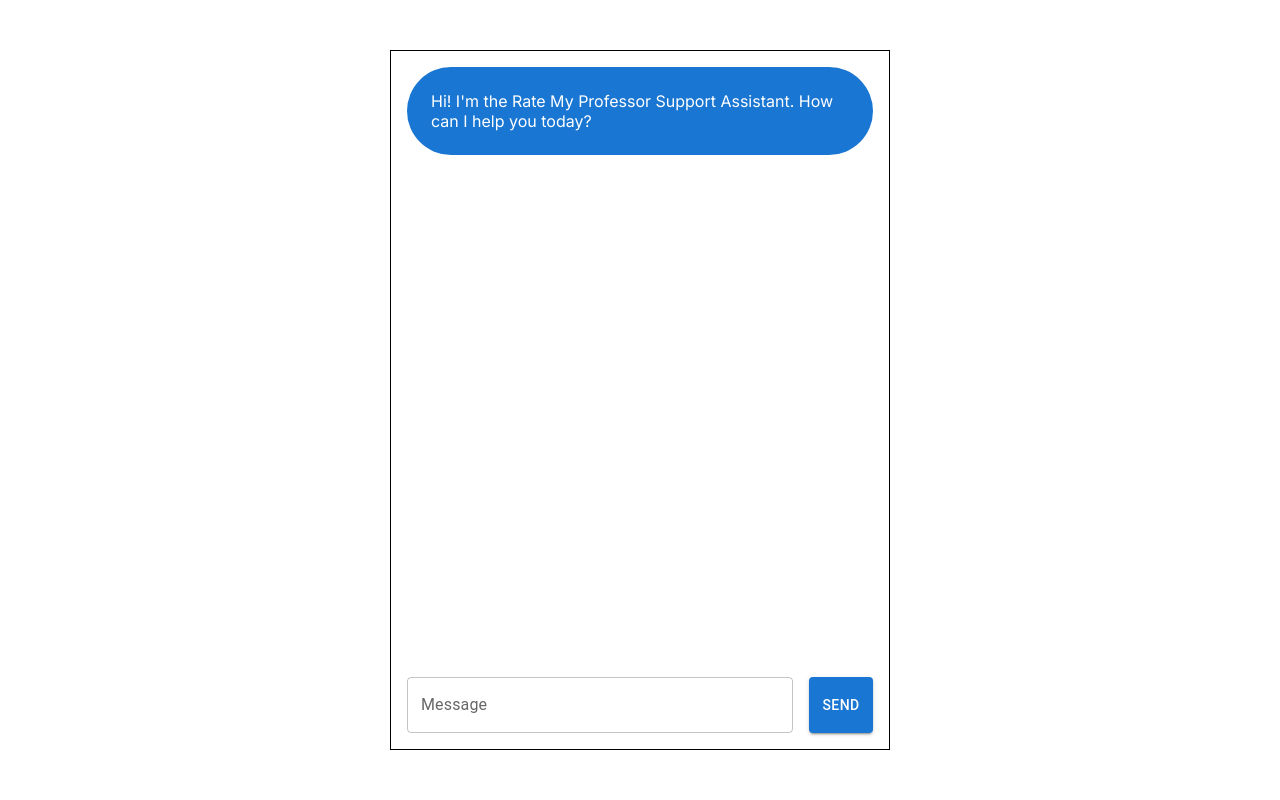
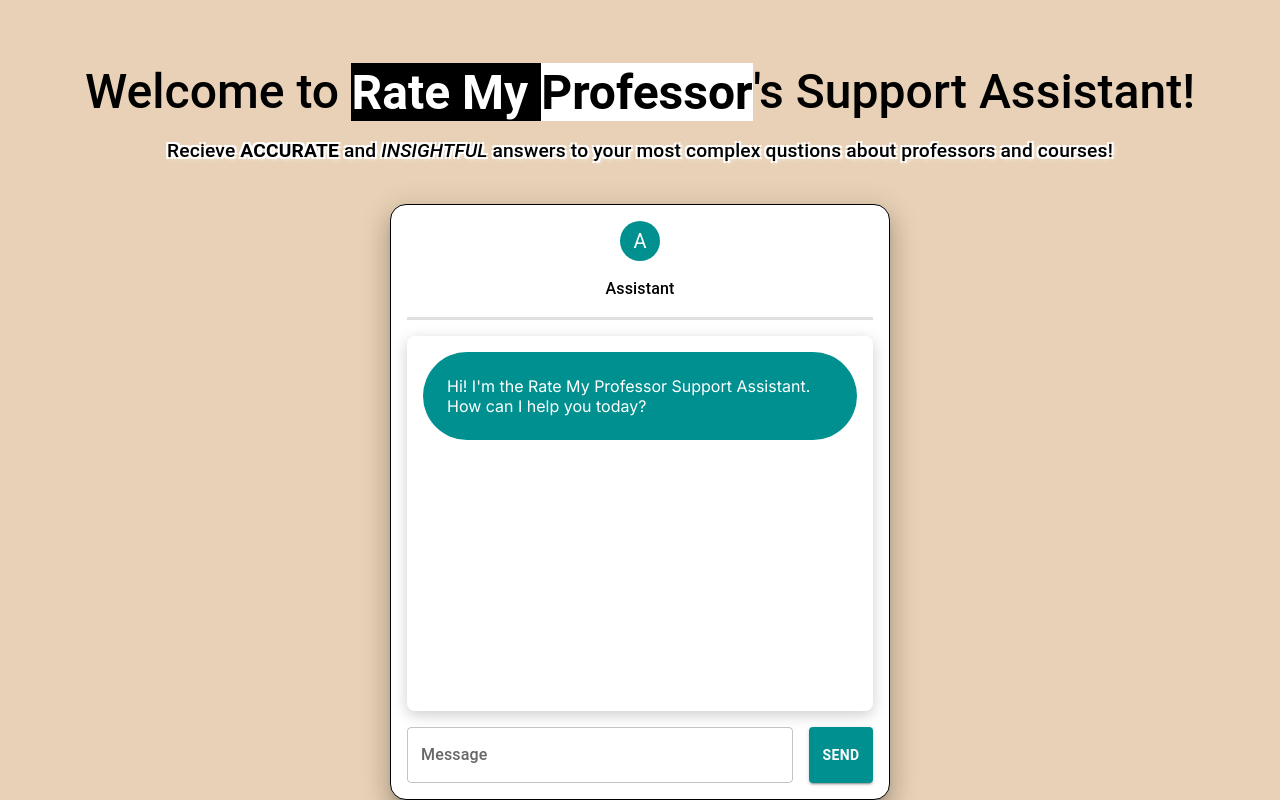
Before and after one commit to kalpipatel/AI-RateMyProf, a Next.js app: page / in a window 1280 px wide. Built offline with nearby package versions, Linux system fonts and the light colour scheme.

Commit message:
landing page phase 1: Uncomment the lines needed to test the api calls

```diff
--- a/app/page.js
+++ b/app/page.js
@@ -2,8 +2,19 @@
 
 import Image from "next/image";
 import styles from "./page.module.css";
-import {Box, Button, Stack, TextField } from '@mui/material';
+import {
+  Box,
+  Button,
+  Stack,
+  TextField,
+  AppBar,
+  Toolbar,
+  Typography,
+  Avatar,
+  Divider, } from '@mui/material';
 import { useState } from "react";
+import {ThemeProvider} from '@mui/material/styles';
+import theme from './theme';
 
 export default function Home() {
   //State for managing messages and user input
@@ -14,8 +25,12 @@
     },
   ])
   const [message, setMessage] = useState('')
+  const [isLoading, setIsLoading] = useState(false)
 
   const sendMessage = async () => {
+    if (!message.trim() || isLoading) return;
+    setIsLoading(true)
+
     setMessage('')
     setMessages((messages) => [
       ...messages,
@@ -24,7 +39,16 @@
     ])
   }
 
-/*
+  //Allows the user to use the enter button to sned a message
+  const handleKeyPress = (event) => {
+    if (event.key == 'Enter' && !event.shiftKey) {
+      event.preventDefault()
+      sendMessage()
+    }
+  }
+
+
+/* Implement when the API setup is complete
   const response = fetch('/api/chat', {
     method: 'POST',
     headers: {
@@ -49,34 +73,135 @@
           {...lastMessage, content: lastMessage.content + text},
         ]
       })
+      setIsLoading(false)
       return reader.read().then(processText)
     })*/
 
 
   return (
+   <ThemeProvider theme={theme}>
       <Box
         width="100vw"
         height="100vh"
         display="flex"
         flexDirection="column"
-      justifyContent="center"
         alignItems="center"
-      backgroundColor="white"
+        backgroundColor="#e8d1b6"
       >
+        {/*Possible Nav Bar but Considering Removing this
+        <AppBar position="fixed">
+          <Toolbar display="flex">
+            <Box
+              sx={{
+                //margin: 0,
+                padding: 0.5,
+                backgroundColor: 'black',
+                //clipPath: 'polygon(0 0, 0 100%, 85% 100%, 100% 0%)',
+              }}
+            >
+              <Typography
+              variant="h5"
+              textTransform="uppercase"
+              fontWeight="bold"
+              >Rate My</Typography>
+            </Box>
+            <Box
+              sx={{
+                //margin: 0,
+                backgroundColor: 'white',
+                //clipPath: 'polygon(85 0, 0 0, 0 0%, 0% 0%)',
+                color: 'black',
+                padding: 0.5,
+              }}
+            >
+              <Typography
+              variant="h5"
+              textTransform="uppercase"
+              fontWeight="bold"
+              >Professor</Typography>
+            </Box>
+            <Typography  variant="h6">Support Assistant</Typography>
+          </Toolbar>
+        </AppBar>*/}
+
+        <Box
+        backgroundColor=""
+          sx={{
+            textAlign: 'center',
+            //backgroundImage: 'url(https://encrypted-tbn0.gstatic.com/images?q=tbn:ANd9GcSzr5YNc70hYpwXPQQP-fVAC9A-YV0TkuHMmQ&s)',
+            //backgroundSize: 'cover',
+            mb: 4,
+            mt: 8,
+          }}
+        >
+          <Typography variant="h3" gutterBottom color="black">
+            <span>Welcome to </span>
+            <span style={{padding: 0.5, backgroundColor: 'black', color: 'white'}}><strong>Rate My</strong> </span>
+            <span style={{padding: 0.5, backgroundColor: 'white',}}><strong>Professor</strong></span>
+            's Support Assistant!</Typography>
+          <Typography
+          varaiant="h4"
+          gutterBottom
+          color="black"
+          sx={{
+            fontSize: '1.2rem',
+            textShadow: `
+              2px 2px 0px #fff,
+              -2px -2px 0px #fff,
+              2px -2px 0px #fff,
+              -2px 2px 0px #fff,
+              2px 2px 5px #fff
+          `,
+          }}
+        >Recieve <strong>ACCURATE</strong> and <em>INSIGHTFUL</em> answers to your most complex qustions about professors and courses!</Typography>
+        </Box>
+
         <Stack
           direction={'column'}
           width="500px"
-        height="700px"
+          height="600px"
           border="1px solid black"
+          borderRadius="16px"
           p={2}
-        spacing={3}
+          spacing={2}
+          bgcolor={"white"}
+          sx={{
+            boxShadow: 15,
+            //backgroundSize: 'cover',
+            //backgroundImage: 'url(https://encrypted-tbn0.gstatic.com/images?q=tbn:ANd9GcSzr5YNc70hYpwXPQQP-fVAC9A-YV0TkuHMmQ&s)',
+          }}
           >
+          <Box
+          display="flex"
+          justifyContent="center"
+          alignItems="center"
+          //border="1px solid black"
+          >
+            <Avatar
+            sx={{ bgcolor: 'primary.main',}}>A</Avatar>
+          </Box>
+
+          <Box
+          display="flex"
+          justifyContent="center"
+          alignItems="center"
+          >
+            <Typography color="black">Assistant</Typography>
+          </Box>
+
+          <Divider aria-hidden="true" sx={{ borderBottomWidth: 3, }}/>
+
           <Stack
             direction={'column'}
             spacing={2}
             flexGrow={1}
             overflow="auto"
             maxHeight="100%"
+            sx={{
+              boxShadow: '0px 4px 15px rgba(0, 0, 0, 0.2)', // Apply shadow to the stack
+              padding: 2,
+              borderRadius: 2,
+            }}
           >
             {messages.map((message, index) => (
               <Box
@@ -107,12 +232,19 @@
               fullWidth
               value={message}
               onChange={(e) => setMessage(e.target.value)}
+              onKeyPress={handleKeyPress}
+              disabled={isLoading}
             />
-          <Button variant="contained" onClick={sendMessage}>
-            Send
+            <Button
+              variant="contained"
+              onClick={sendMessage}
+              disabled={isLoading}
+            >
+              {isLoading ? 'Sending...' : 'Send'}
             </Button>
           </Stack>
         </Stack>
       </Box>
+    </ThemeProvider>
   );
 }
--- /dev/null
+++ b/app/theme.js
@@ -0,0 +1,26 @@
+'use client'
+
+import { createTheme} from "@mui/material/styles"
+
+let theme = createTheme({
+    palette: {
+        primary: {
+            main: '#009090',
+            //contrastText: '#fae7e9',
+        },
+        secondary: {
+            main: '#900090',
+        },
+    },
+    typography: {
+        //h6: {
+          //fontWeight: 550,
+        //},
+        fontWeightLight: 400,
+        fontWeightRegular: 500,
+        fontWeightMedium: 600,
+        fontWeightBold: 600
+    },
+});
+
+export default theme
```
Lines whose indentation alone changed are shown as unchanged.
